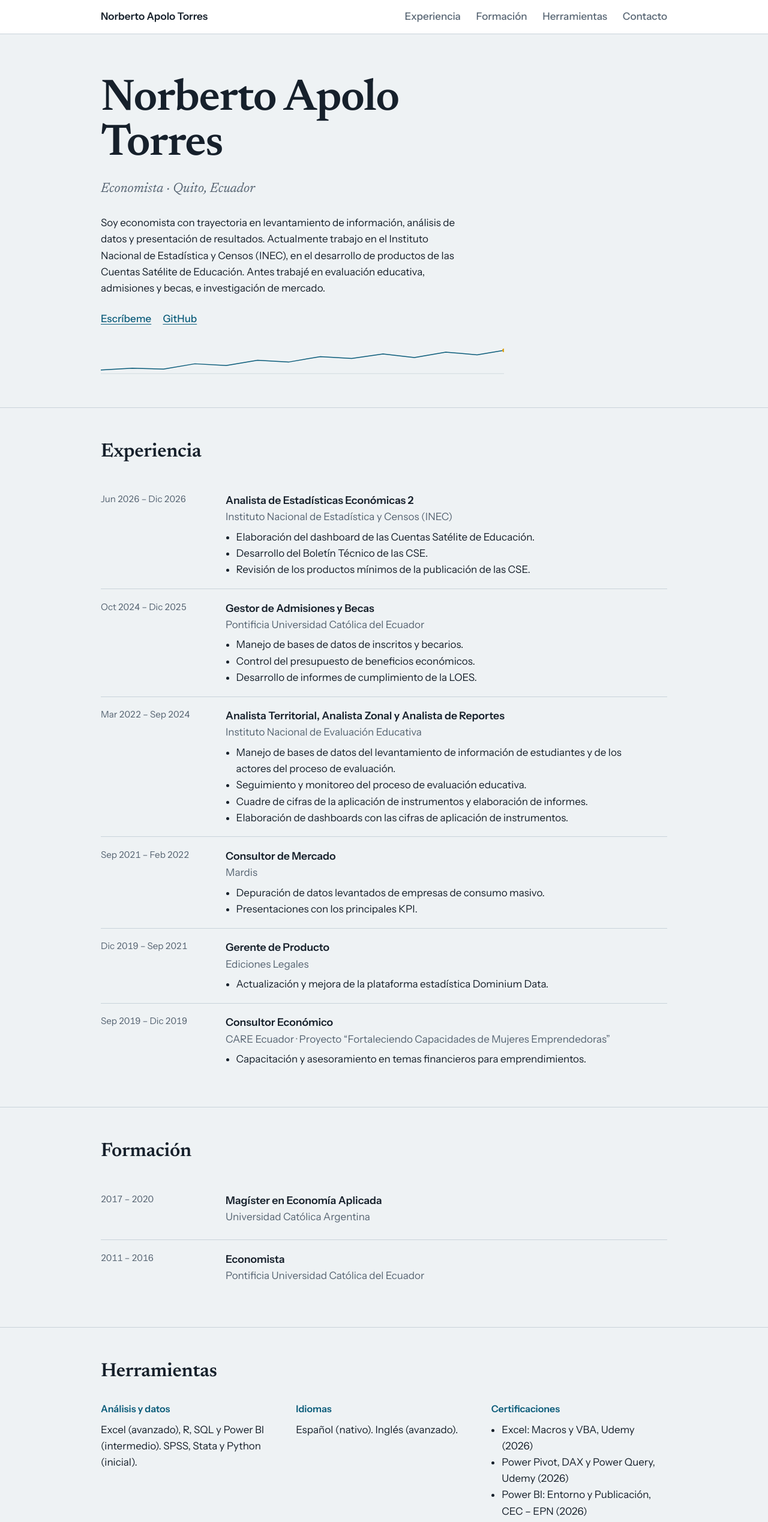
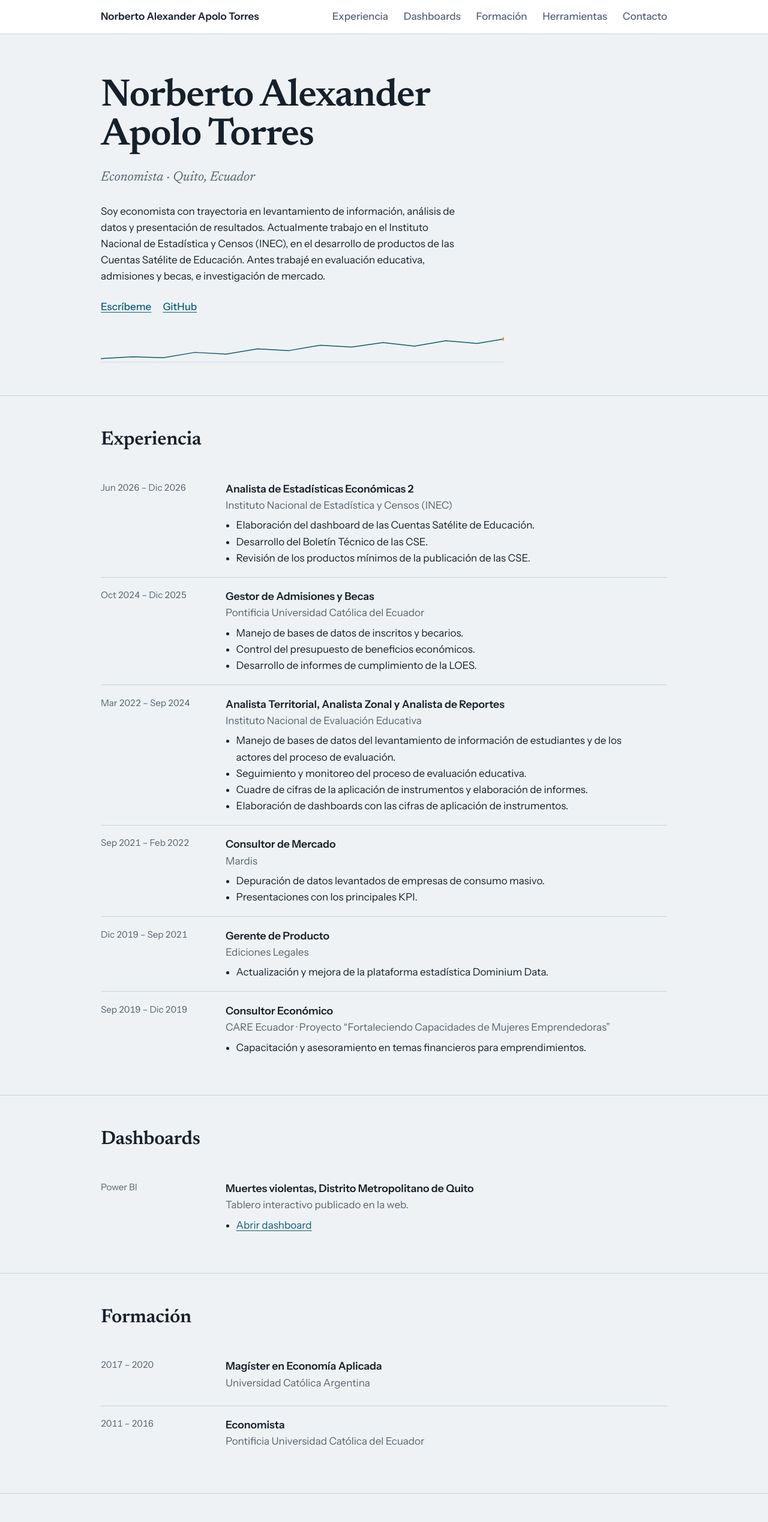
Before and after one commit to NorbertoApolo/NorbertoApolo.github.io, a plain HTML site: page index.html in a window 1280 px wide. Shown: the top 2537 px of the page at 60% size. Drawn offline with Linux system fonts and the light colour scheme.

Commit message:
Add files via upload

```diff
--- a/index.html
+++ b/index.html
@@ -3,7 +3,7 @@
 <head>
 <meta charset="utf-8">
 <meta name="viewport" content="width=device-width, initial-scale=1">
-<title>Norberto Apolo Torres · Economista</title>
+<title>Norberto Alexander Apolo Torres · Economista</title>
 <meta name="description" content="Economista especializado en análisis de datos, estadística económica y cuentas nacionales. Quito, Ecuador.">
 <link rel="preconnect" href="https://fonts.googleapis.com">
 <link rel="preconnect" href="https://fonts.gstatic.com" crossorigin>
@@ -25,7 +25,7 @@ nav a{margin-left:1.4rem;text-decoration:none;color:var(--muted);font-weight:500
 nav a:hover{color:var(--accent)}
 .hero{padding:4.5rem 0 3rem}
 .hero .wrap{display:grid;grid-template-columns:1fr 14rem;gap:3rem;align-items:center}
-h1{font-family:Newsreader,Georgia,serif;font-weight:600;font-size:clamp(2.6rem,7vw,4.6rem);line-height:1.02;letter-spacing:-.02em;margin:0 0 1.2rem}
+h1{font-family:Newsreader,Georgia,serif;font-weight:600;font-size:clamp(2.4rem,6vw,4rem);line-height:1.02;letter-spacing:-.02em;margin:0 0 1.2rem}
 .role{font-family:Newsreader,Georgia,serif;font-style:italic;font-size:1.4rem;color:var(--muted);margin:0 0 1.5rem}
 .lead{max-width:38rem;margin:0 0 1.5rem}
 .links a{margin-right:1.2rem;font-weight:500}
@@ -57,9 +57,10 @@ nav a{margin:0 1rem 0 0}
 <body>
 <header class="top">
 <div class="wrap">
-<a class="brand" href="#inicio">Norberto Apolo Torres</a>
+<a class="brand" href="#inicio">Norberto Alexander Apolo Torres</a>
 <nav aria-label="Principal">
 <a href="#experiencia">Experiencia</a>
+<a href="#dashboards">Dashboards</a>
 <a href="#formacion">Formación</a>
 <a href="#herramientas">Herramientas</a>
 <a href="#contacto">Contacto</a>
@@ -71,12 +72,12 @@ nav a{margin:0 1rem 0 0}
 <div class="hero">
 <div class="wrap">
 <div>
-<h1>Norberto Apolo Torres</h1>
+<h1>Norberto Alexander Apolo Torres</h1>
 <p class="role">Economista · Quito, Ecuador</p>
 <p class="lead">Soy economista con trayectoria en levantamiento de información, análisis de datos y presentación de resultados. Actualmente trabajo en el Instituto Nacional de Estadística y Censos (INEC), en el desarrollo de productos de las Cuentas Satélite de Educación. Antes trabajé en evaluación educativa, admisiones y becas, e investigación de mercado.</p>
 <p class="links"><a href="#contacto">Escríbeme</a><a href="https://github.com/NorbertoApolo">GitHub</a></p>
 </div>
-<div class="photo"><img src="foto.jpg" alt="Retrato de Norberto Apolo Torres" onerror="this.parentNode.style.display='none'"></div>
+<div class="photo"><img src="foto.jpg" alt="Retrato de Norberto Alexander Apolo Torres" onerror="this.parentNode.style.display='none'"></div>
 </div>
 <div class="wrap">
 <svg class="series" viewBox="0 0 900 70" role="img" aria-label="Línea decorativa de una serie de tiempo">
@@ -167,6 +168,24 @@ nav a{margin:0 1rem 0 0}
 </div>
 </section>
 
+<section id="dashboards">
+<div class="wrap">
+<h2>Dashboards</h2>
+
+<!-- Para agregar otro dashboard, copia el bloque <div class="job"> completo y cambia el titulo, la descripcion y el enlace. -->
+<div class="job">
+<div class="when">Power BI</div>
+<div>
+<h3>Muertes violentas, Distrito Metropolitano de Quito</h3>
+<p class="org">Tablero interactivo publicado en la web.</p>
+<ul>
+<li><a href="https://l1nq.com/f8f00si" target="_blank" rel="noopener">Abrir dashboard</a></li>
+</ul>
+</div>
+</div>
+</div>
+</section>
+
 <section id="formacion">
 <div class="wrap">
 <h2>Formación</h2>
@@ -187,7 +206,7 @@ nav a{margin:0 1rem 0 0}
 <div class="cols">
 <div>
 <h3>Análisis y datos</h3>
-<p>Excel (avanzado), R, SQL y Power BI (intermedio). SPSS, Stata y Python (inicial).</p>
+<p>Excel (avanzado), R, SQL y Power BI (intermedio). Python (inicial).</p>
 </div>
 <div>
 <h3>Idiomas</h3>
@@ -196,6 +215,7 @@ nav a{margin:0 1rem 0 0}
 <div>
 <h3>Certificaciones</h3>
 <ul>
+<li>Analista de Datos en R, DataCamp (2026)</li>
 <li>Excel: Macros y VBA, Udemy (2026)</li>
 <li>Power Pivot, DAX y Power Query, Udemy (2026)</li>
 <li>Power BI: Entorno y Publicación, CEC – EPN (2026)</li>
@@ -211,7 +231,7 @@ nav a{margin:0 1rem 0 0}
 <footer id="contacto">
 <div class="wrap">
 <p>Contacto: <a href="mailto:alex_norber@hotmail.com">alex_norber@hotmail.com</a></p>
-<p>© 2026 Norberto Apolo Torres</p>
+<p>© 2026 Norberto Alexander Apolo Torres</p>
 </div>
 </footer>
 </body>
```
